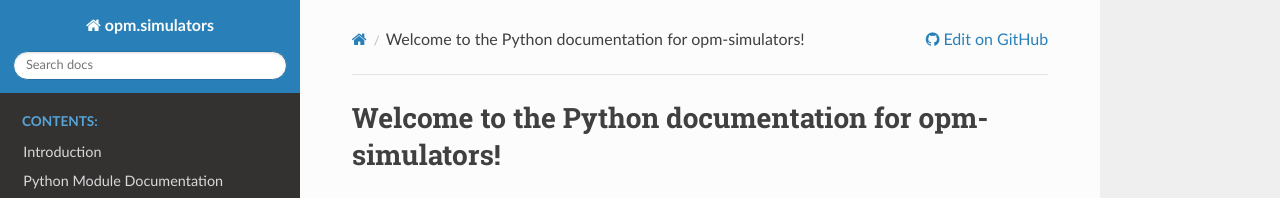
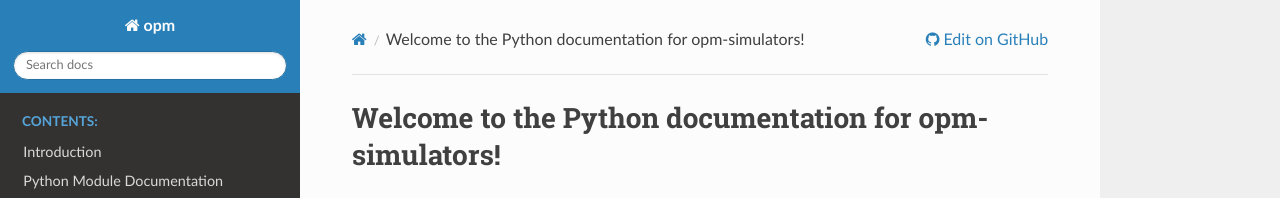
Before and after one commit to hakonhagland/opm-python, a Sphinx documentation site: the page built from docs/docs/index.rst, in a window 1280 px wide. Shown: the top 198 px of the page. Built offline with Sphinx 7.4.7 and the Read the Docs theme 2.0.0, drawn with Linux system fonts in a browser that asks for light colours; the version number could not be read and is left out.

Commit message:
Use opm/opm-python instead of opm-simulators

```diff
--- a/docs/docs/conf.py
+++ b/docs/docs/conf.py
@@ -1,11 +1,11 @@
 # Configuration file for the Sphinx documentation builder.
 
-project = "opm.simulators"
+project = "opm"
 copyright = "2024 Equinor ASA"
 author = "Håkon Hægland"
 
 # Function to extract release version from dune.module file
-def extract_opm_simulators_release():
+def extract_opm_python_release():
     version_file_path = '../../dune.module'
     with open(version_file_path, 'r') as file:
         for line in file:
@@ -14,7 +14,7 @@
                 return version_string
     return "unknown"  # Fallback version
 
-release = extract_opm_simulators_release()
+release = extract_opm_python_release()
 
 # -- General configuration ---------------------------------------------------
 import os
```
